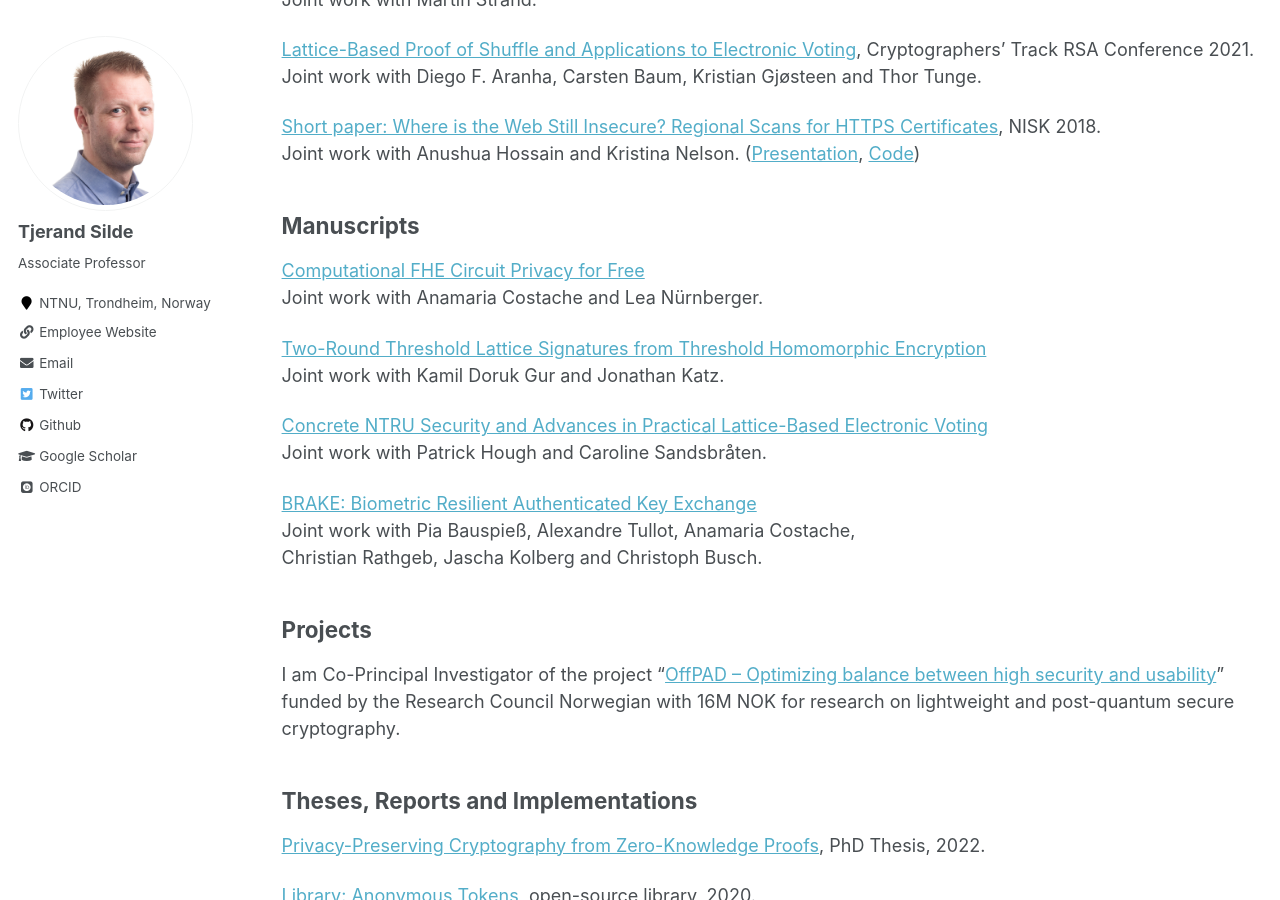
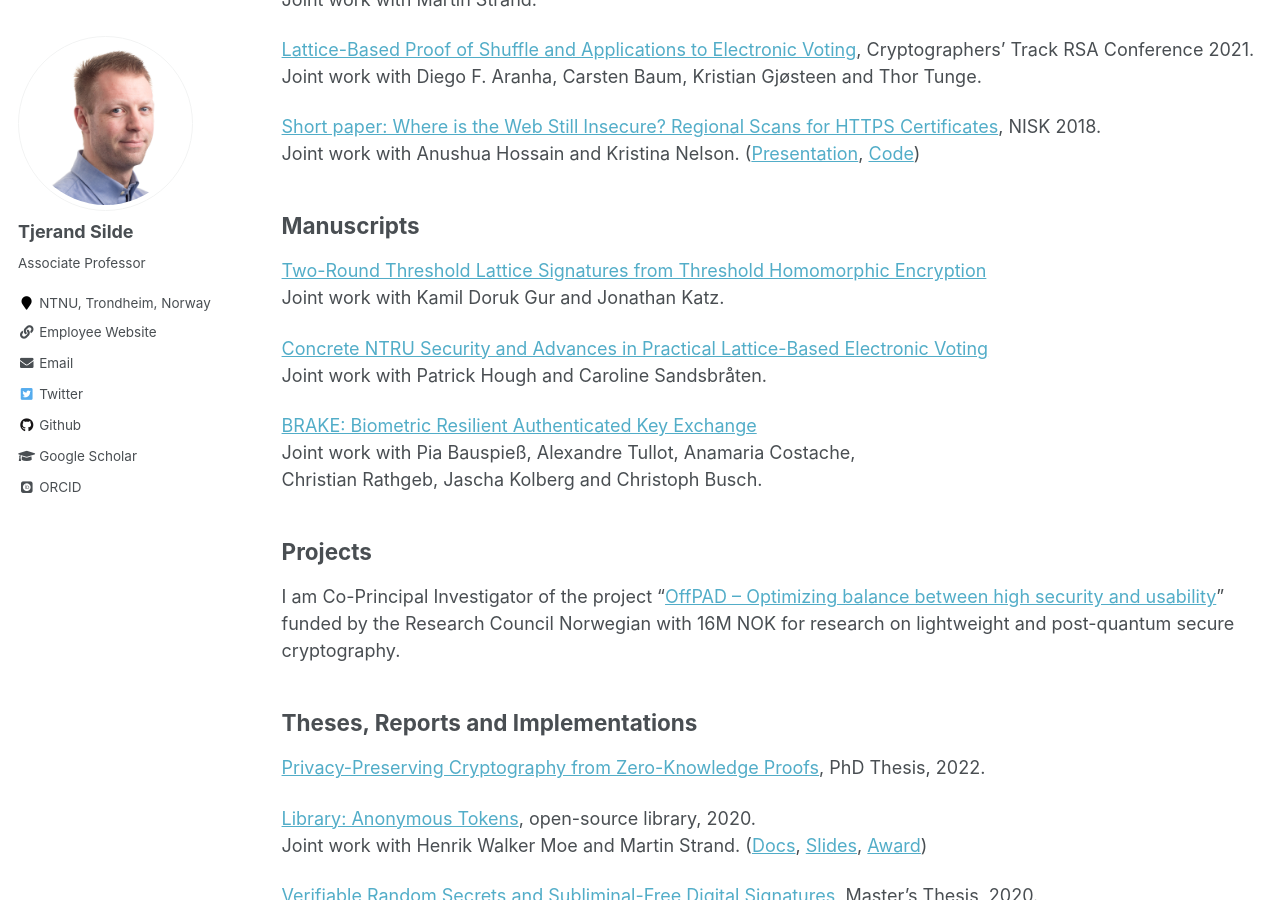
Before and after one commit to tjesi/tjesi.github.io, a Jekyll site: the page built from _pages/research.md, in a window 1280 px wide and 900 px high, scrolled down 686 px. Built offline with Jekyll 4.4.1, drawn with Linux system fonts in a browser that asks for light colours; some web fonts are replaced.

Commit message:
Update research.md

```diff
--- a/_pages/research.md
+++ b/_pages/research.md
@@ -31,8 +31,6 @@ Joint work with Anushua Hossain and Kristina Nelson. ([Presentation](https://tje
 
 ## Manuscripts
 
-[Computational FHE Circuit Privacy for Free](https://eprint.iacr.org/2023/1597)
-Joint work with Anamaria Costache and Lea Nürnberger.
 
 [Two-Round Threshold Lattice Signatures from Threshold Homomorphic Encryption](https://eprint.iacr.org/2023/1318)
 Joint work with Kamil Doruk Gur and Jonathan Katz.
```
